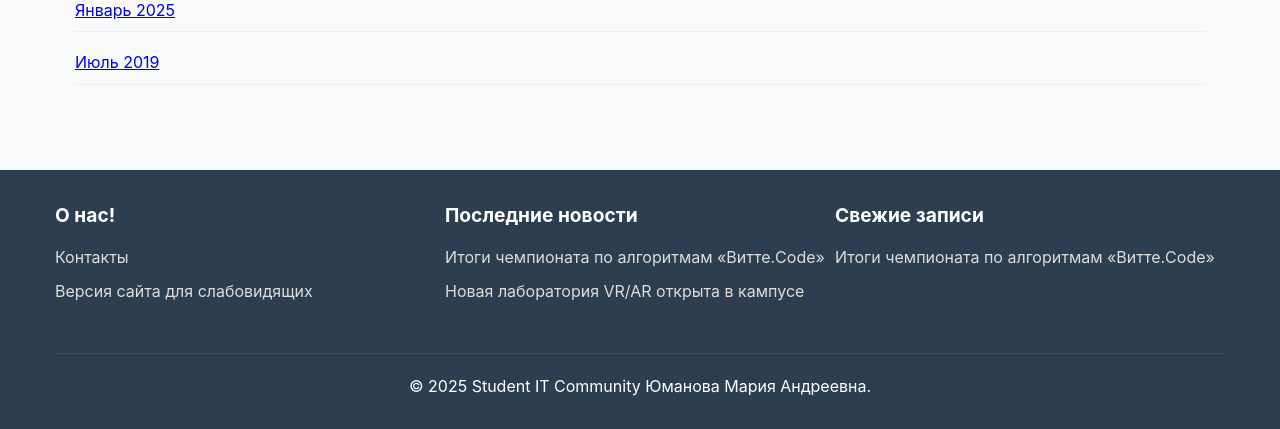
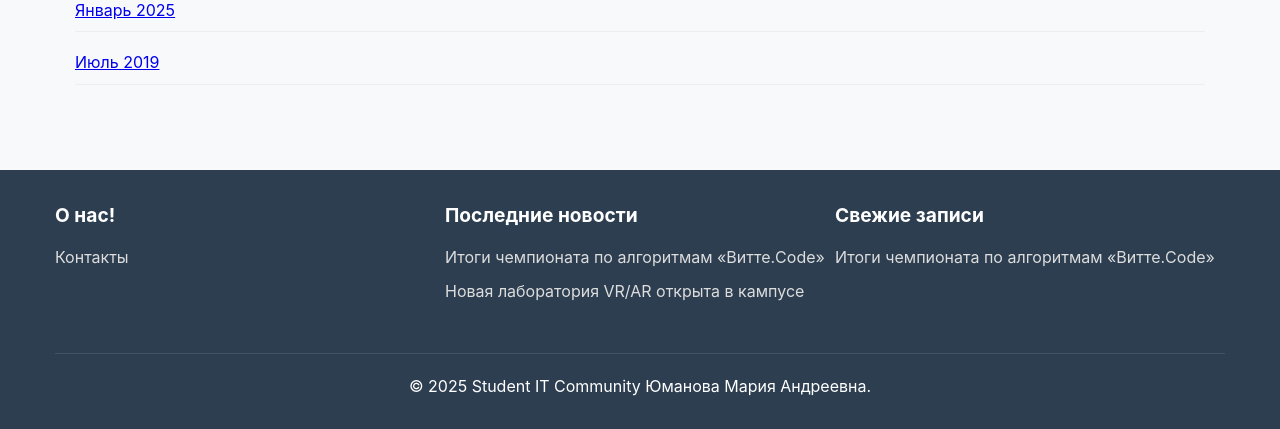
Before and after one commit to MariaYumanova/preddiplomnaya, a PHP site: the page made by product-category/обучение/index.php in a window 1280 px wide. Shown: the part 1131-1560 px from the top of the page. Run offline with PHP 8.4, Linux system fonts and the light colour scheme.

Commit message:
Update index.php

```diff
--- a/product-category/обучение/index.php
+++ b/product-category/обучение/index.php
@@ -191,7 +191,7 @@ if (isset($_GET['add-to-cart'])) {
 														<h3 class="footer-title">О нас!</h3>
 														<ul class="footer-links">
 																<li><a href="/a5213-contact/">Контакты</a></li>
-																<li><a href="#">Версия сайта для слабовидящих</a></li>
+
 														</ul>
 												</div>
 
```
